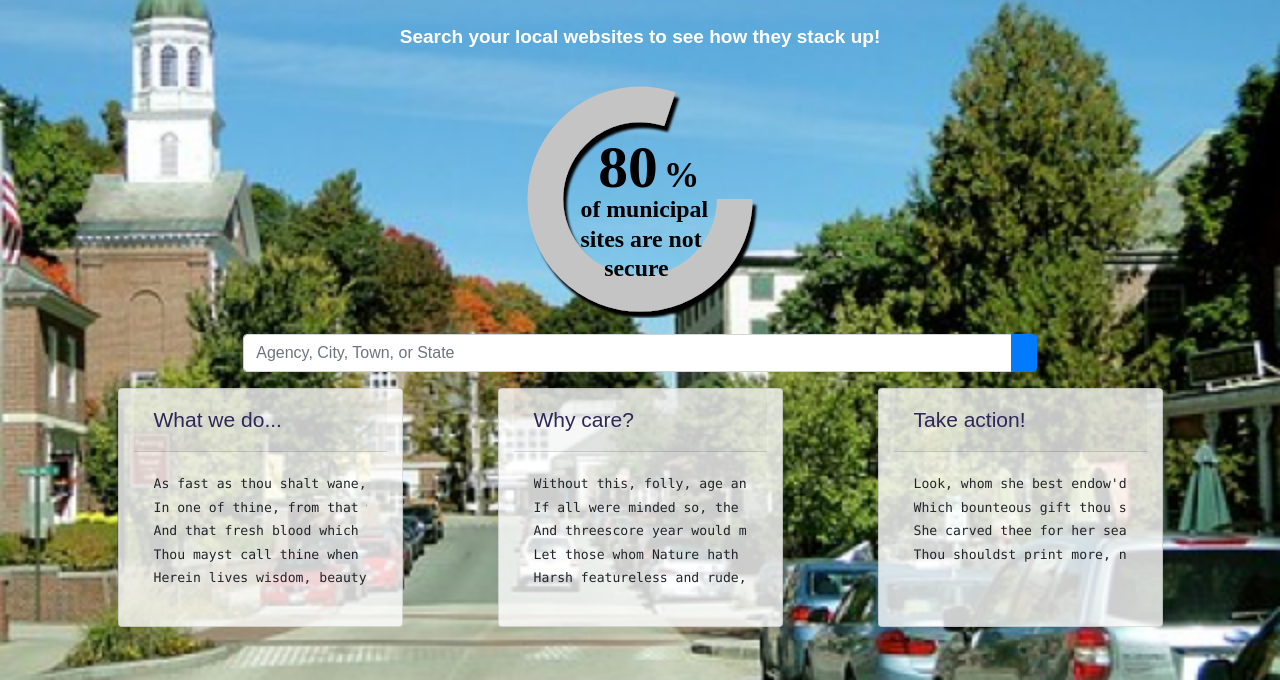
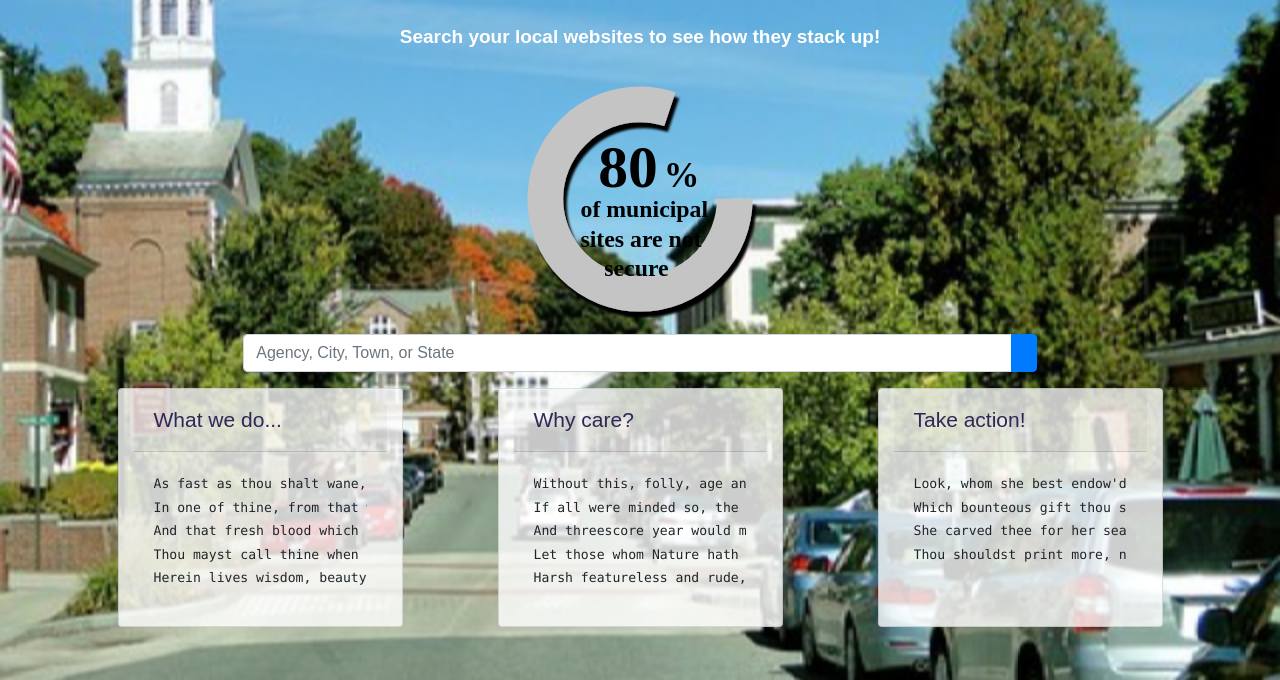
Before and after one commit to codeforboston/GovLens, a Django app: template apps/civic_pulse/templates/home.html in a window 1280 px wide. Shown: the part 120-800 px from the top of the page. Run offline with Django 3.2, Linux system fonts and the light colour scheme; the template is opened without the code that fills it, so the values that code supplies are empty; parts of the project's set-up code (start-up, migrations or seed data) failed here and were passed over; some libraries are stand-ins or nearby versions; some web fonts are replaced.

Commit message:
Center background image

```diff
--- a/apps/civic_pulse/static/styles.css
+++ b/apps/civic_pulse/static/styles.css
@@ -142,6 +142,7 @@ h4 {
 .homebody {
   height: calc(100vh - 120px);
   background: url('images/civicSquare.png') no-repeat fixed;
+  background-position: center center;
   -webkit-background-size: cover;
   -moz-background-size: cover;
   background-size: cover;
```
